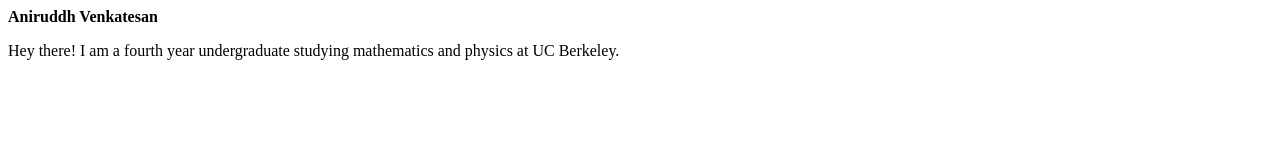
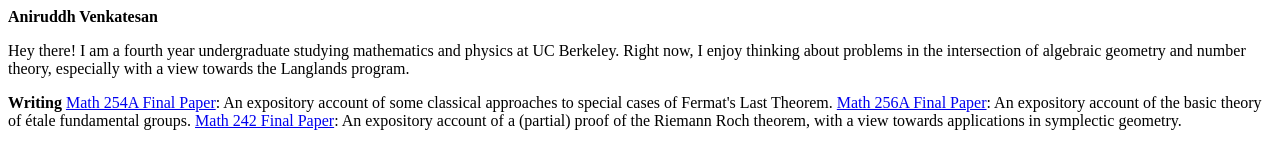
Before and after one commit to anirdh28/anirdh28.github.io, a plain HTML site: page index.html in a window 1280 px wide. Drawn offline with Linux system fonts and the light colour scheme.

Commit message:
added some writing

```diff
--- a/index.html
+++ b/index.html
@@ -8,6 +8,13 @@
 <b> Aniruddh Venkatesan </b>
 
 <p>Hey there!
-    I am a fourth year undergraduate studying mathematics and physics at UC Berkeley.</p>
+    I am a fourth year undergraduate studying mathematics and physics at UC Berkeley. Right now, I enjoy thinking about
+problems in the intersection of algebraic geometry and number theory, especially with a view towards the Langlands program. </p>
+
+<b> Writing</b>
+<a href="proj254.pdf">Math 254A Final Paper</a>: An expository account of some classical approaches to special cases of Fermat's Last Theorem.
+<a href="proj256.pdf">Math 256A Final Paper</a>: An expository account of the basic theory of étale fundamental groups.
+<a href="proj242.pdf">Math 242 Final Paper</a>: An expository account of a (partial) proof of the Riemann Roch theorem, with a view towards applications in symplectic geometry.
+
 </body>
 </html>
```
Also changed, not shown: 3 other files.
